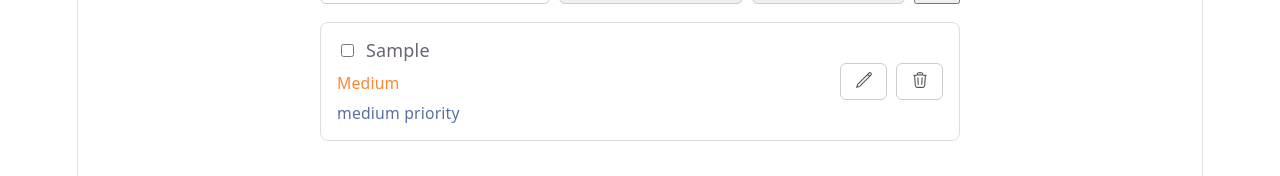
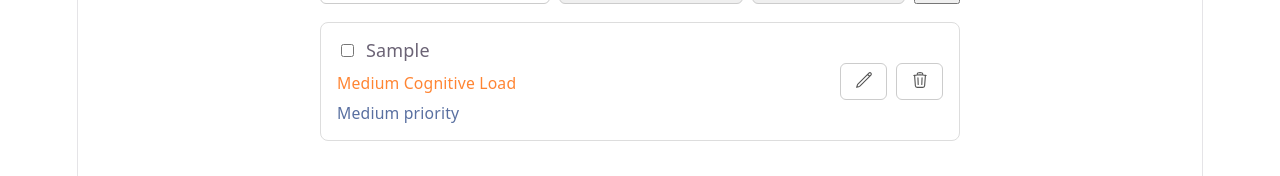
Before and after one commit to martinson-r/Cognitive-Load-Task-Organizer, a React (Vite) app: page / in a window 1280 px wide. Both pictures are taken after typing "Sample" into the empty fields and a click on the button "Add". Shown: the part 245-421 px from the top of the page. Built offline with nearby package versions, Linux system fonts and the light colour scheme.

Commit message:
refactor: separate task labels from internal values

```diff
--- a/src/App.jsx
+++ b/src/App.jsx
@@ -12,6 +12,18 @@ function App() {
   const [editLoad, setEditLoad] = useState("medium");
   const [priority, setPriority] = useState("medium");
   const [editPriority, setEditPriority] = useState("medium");
+
+  const LOAD_LABELS = {
+    low: "Low cognitive load",
+    medium: "Medium cognitive load",
+    high: "High cognitive load",
+  };
+
+  const PRIORITY_LABELS = {
+    low: "Low priority",
+    medium: "Medium priority",
+    high: "High priority",
+  };
 
   useEffect(() => {
     async function loadTasks() {
@@ -138,15 +150,19 @@ async function handleToggleTask(id) {
         />
 
         <select value={load} onChange={(e) => setLoad(e.target.value)}>
-          <option value="low">Low cognitive load</option>
-          <option value="medium">Medium cognitive load</option>
-          <option value="high">High cognitive load</option>
+          {Object.entries(LOAD_LABELS).map(([value, label]) => (
+            <option key={value} value={value}>
+              {label}
+            </option>
+          ))}
         </select>
 
         <select value={priority} onChange={(e) => setPriority(e.target.value)}>
-          <option value="low">Low priority</option>
-          <option value="medium">Medium priority</option>
-          <option value="high">High priority</option>
+          {Object.entries(PRIORITY_LABELS).map(([value, label]) => (
+            <option key={value} value={value}>
+              {label}
+            </option>
+          ))}
         </select>
 
         <button type="submit">Add</button>
@@ -174,9 +190,11 @@ async function handleToggleTask(id) {
                     value={editLoad}
                     onChange={(e) => setEditLoad(e.target.value)}
                   >
-                    <option value="low">Low cognitive load</option>
-                    <option value="medium">Medium cognitive load</option>
-                    <option value="high">High cognitive load</option>
+                    {Object.entries(LOAD_LABELS).map(([value, label]) => (
+                      <option key={value} value={value}>
+                        {label}
+                      </option>
+                    ))}
                   </select>
 
                   <select
@@ -184,9 +202,11 @@ async function handleToggleTask(id) {
                     value={editPriority}
                     onChange={(e) => setEditPriority(e.target.value)}
                   >
-                    <option value="low">Low priority</option>
-                    <option value="medium">Medium priority</option>
-                    <option value="high">High priority</option>
+                    {Object.entries(PRIORITY_LABELS).map(([value, label]) => (
+                      <option key={value} value={value}>
+                        {label}
+                      </option>
+                    ))}
                   </select>
                 </div>
 
@@ -214,10 +234,12 @@ async function handleToggleTask(id) {
                     <span className="task-title">{task.title}</span>
                   </label>
 
-                  <span className="task-load">{task.load}</span>
+                  <span className="task-load">
+                    {LOAD_LABELS[task.load] ?? LOAD_LABELS.medium}
+                  </span>
 
                   <span className={`task-priority task-priority--${task.priority ?? "medium"}`}>
-                    {task.priority ?? "medium"} priority
+                    {PRIORITY_LABELS[task.priority] ?? PRIORITY_LABELS.medium}
                   </span>
                 </div>
 
```
